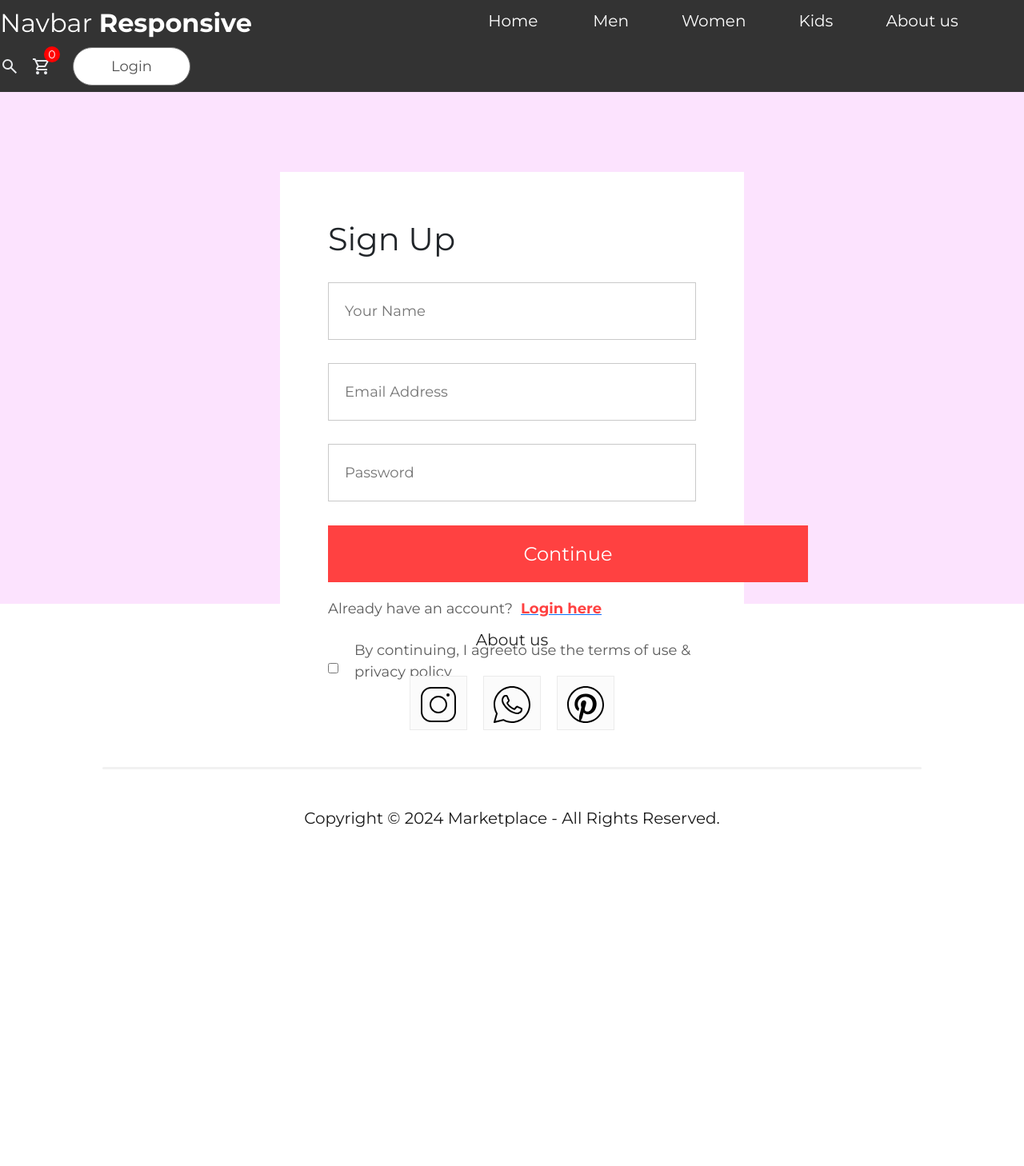
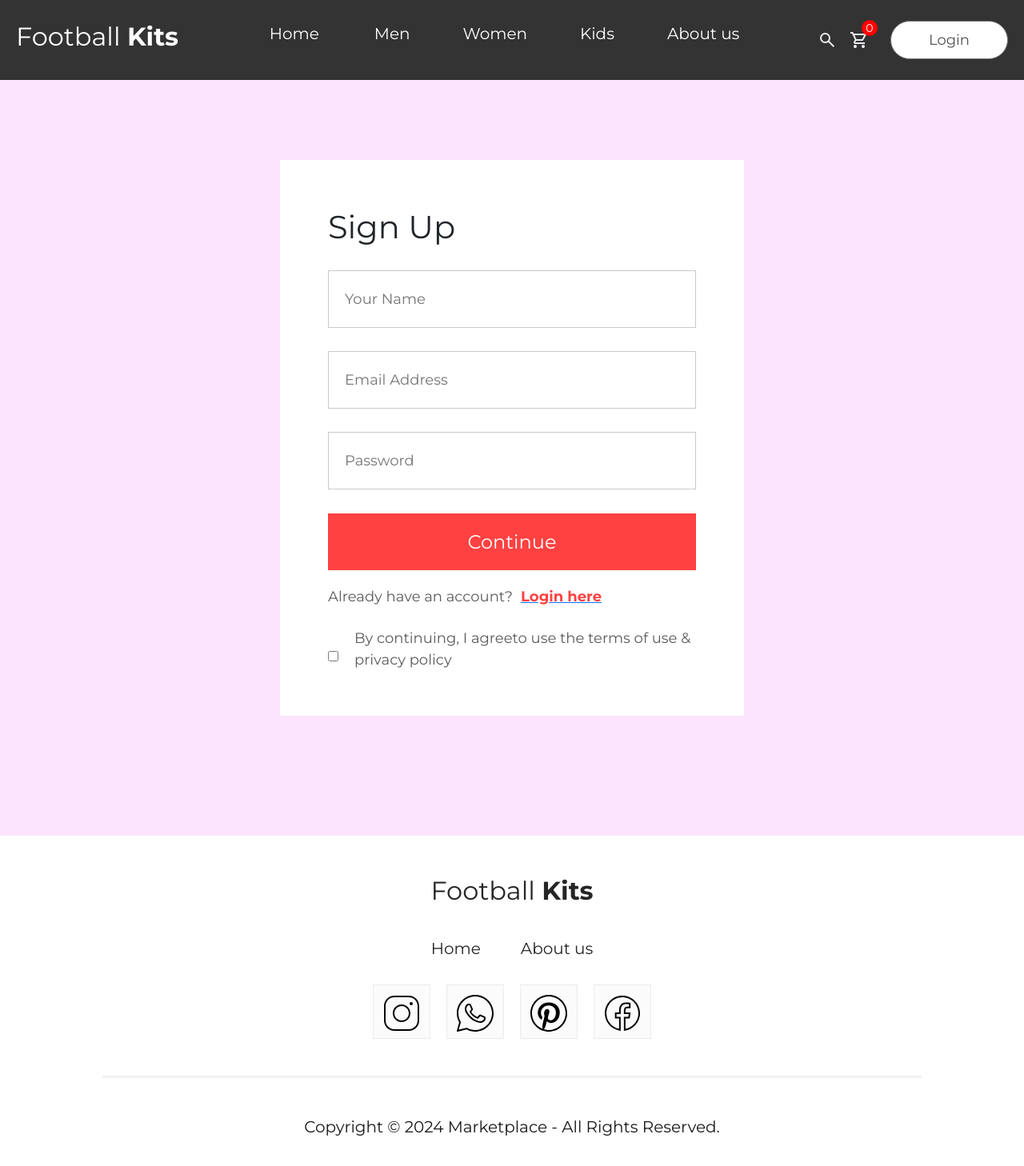
Before and after one commit to RoccoDellAmico/front-demo, a React (Vite) app in the folder proy_vite/client/marketplace/: page /signUp in a window 1280 px wide. Shown: the top 1458 px of the page at 80% size. Before the commit the page ends 1084 px from the top, so only its background shows below. Built offline with nearby package versions, Linux system fonts and the light colour scheme; no server answers.

Commit message:
arregle funcionalidades

```diff
--- a/proy_vite/client/marketplace/src/Pages/CSS/LogIn.css
+++ b/proy_vite/client/marketplace/src/Pages/CSS/LogIn.css
@@ -1,6 +1,6 @@
 .login{
     width: 100%;
-    height: 60vh;
+    height: auto;
     background: #fce3fe;
     padding-top: 100px;
     padding-bottom: 150px;
@@ -8,7 +8,7 @@
 
 .login-container{
     width: 580px;
-    height: 430px;
+    height: auto;
     background: white;
     margin: auto;
     padding: 40px 60px;
@@ -36,7 +36,7 @@
 }
 
 .login-container button {
-    width: 600px;
+    width: 100%;
     height: 71px;
     color: white;
     background: #ff4141;
--- a/proy_vite/client/marketplace/src/Pages/CSS/LoginSignup.css
+++ b/proy_vite/client/marketplace/src/Pages/CSS/LoginSignup.css
@@ -1,6 +1,6 @@
 .loginsignup{
     width: 100%;
-    height: 80vh;
+    height: auto;
     background: #fce3fe;
     padding-top: 100px;
     padding-bottom: 150px;
@@ -8,7 +8,7 @@
 
 .loginsignup-container{
     width: 580px;
-    height: 600px;
+    height: auto;
     background: white;
     margin: auto;
     padding: 40px 60px;
@@ -36,7 +36,7 @@
 }
 
 .loginsignup-container button {
-    width: 600px;
+    width: 100%;
     height: 71px;
     color: white;
     background: #ff4141;
--- a/proy_vite/client/marketplace/src/Pages/LoginSignup.jsx
+++ b/proy_vite/client/marketplace/src/Pages/LoginSignup.jsx
@@ -15,9 +15,7 @@ const LoginSignup =() => {
 
                 <Link to='/'> <button>Continue</button> </Link>
                 <p className="loginsignup-login">Already have an account?
-                    <div className="login-link">
-                        <Link to='/logIn'> <span>Login here</span> </Link>
-                    </div>
+                    <Link to='/logIn'> <span>Login here</span> </Link>
                 </p>
                 <div className="loginsignup-agree">
                     <input type="checkbox" name='' id='' />
--- a/proy_vite/client/marketplace/src/components/CartItems/CartItems.css
+++ b/proy_vite/client/marketplace/src/components/CartItems/CartItems.css
@@ -88,6 +88,8 @@
     padding-left: 20px;
     height: 58px;
     background: #eaeaea ;
+    display: flex;
+    flex-direction: row;
 }
 
 .cartitems-promobox input{
--- a/proy_vite/client/marketplace/src/components/CartItems/CartItems.jsx
+++ b/proy_vite/client/marketplace/src/components/CartItems/CartItems.jsx
@@ -43,7 +43,7 @@ const CartItems = () => {
                     <div>
                         <div className="cartitems-total-item">
                             <p>Subtotal</p>
-                            <p> ${getTotalCartAmount()} </p>
+                            <p> ${getTotalCartAmount().toFixed(2)} </p>
                         </div>
                         <hr />
                         <div className="cartitems-total-item">
@@ -53,7 +53,7 @@ const CartItems = () => {
                         <hr />
                         <div className="cartitems-total-item">
                             <h3>Total</h3>
-                            <h3> ${getTotalCartAmount()} </h3>
+                            <h3> ${getTotalCartAmount().toFixed(2)} </h3>
                         </div>
                     </div>
                     <Link to='/checkout'> <button>PROCEED TO CHECKOUT</button> </Link>
--- a/proy_vite/client/marketplace/src/components/Footer/Footer.css
+++ b/proy_vite/client/marketplace/src/components/Footer/Footer.css
@@ -7,6 +7,7 @@
     gap:30px;
     height: auto;
     font-family: 'Montserrat', sans-serif;
+    margin-top: 50px;
 }
 
 .footer-logo{
--- a/proy_vite/client/marketplace/src/components/Footer/Footer.jsx
+++ b/proy_vite/client/marketplace/src/components/Footer/Footer.jsx
@@ -5,25 +5,30 @@ import AboutUs from '../../Pages/AboutUs';
 import Instagram from '../../assets/instagram.svg';
 import WhatsApp from '../../assets/whatsapp.svg';
 import Pinterest from '../../assets/pinterest.svg';
+import Facebook from '../../assets/facebook.svg';
 
 const Footer = () => {
     return (
         <div className='footer'>
             <div className="footer-logo">
-                {/*<h2>Navbar <span>Responsive</span></h2> Comento esto del footer*/}
+                <h2>Football <span>Kits</span></h2>
             </div>
             <div className="footer-links">
+                <Link to='/'>Home</Link>
                 <Link to='/aboutUs'>About us</Link>
             </div>
             <div className='footer-social-icon'>
                 <div className="footer-icon-container">
-                    <img src={Instagram} alt="instagram-logo"/>
+                    <a href="https://www.instagram.com/uadeoficial/?hl=es" target='_blank'> <img src={Instagram} alt="instagram-logo"/> </a>
                 </div>
                 <div className="footer-icon-container">
-                    <img src={WhatsApp} alt="whatsApp-logo"/>
+                    <a href="https://api.whatsapp.com/send?phone=5491176625199" target='_blank'> <img src={WhatsApp} alt="whatsApp-logo"/> </a>
                 </div>
                 <div className="footer-icon-container">
-                    <img src={Pinterest} alt="pinterest-logo"/>
+                    <a href="https://es.pinterest.com/ideas/uade-universidad/900479367944/" target='_blank'> <img src={Pinterest} alt="pinterest-logo"/> </a>
+                </div>
+                <div className="footer-icon-container">
+                    <a href="https://www.facebook.com/UADEOficial/?locale=es_LA" target='_blank'> <img src={Facebook} alt="facebook-logo" /></a>
                 </div>
             </div>
             <div className="footer-copyright">
--- a/proy_vite/client/marketplace/src/components/Navbar/Navbar.jsx
+++ b/proy_vite/client/marketplace/src/components/Navbar/Navbar.jsx
@@ -23,7 +23,7 @@ const Navbar = () => {
     return(
         <div className='navbar'>
             <div className="left1">
-                <h2>Navbar <span>Responsive</span></h2>
+                <h2>Football <span>Kits</span></h2>
             </div>
 
             <ul className={`nav-menu ${clicked ? 'active' : ''}`}>
--- a/proy_vite/client/marketplace/src/components/Navbar/Navbar3.css
+++ b/proy_vite/client/marketplace/src/components/Navbar/Navbar3.css
@@ -1,9 +1,15 @@
+.left1{
+    margin-left: 20px;
+}
+
+
 .left1 h2 {
     font-weight: 400;
     color: white;
-    span{
-        font-weight: bold;
-    }
+}
+
+.left1 h2 span {
+    font-weight: bold;
 }
 
 .nav-menu {
@@ -44,6 +50,7 @@
     display: flex;
     align-items: center;
     justify-content: space-between; /* Cambiado para mejorar el espaciado */
+    height: 100px;
 }
 
 /* Estilos para mostrar/ocultar en pantallas pequeñas */
@@ -92,6 +99,7 @@
     align-items: center;
     gap: 1rem;
     cursor: pointer;
+    margin-right: 20px;
 }
 
 .nav-cart-count {
```
Also changed, not shown: proy_vite/client/marketplace/src/components/Navbar/NavbarEjemplo.css (added, +129 -0 lines), proy_vite/client/marketplace/src/components/Navbar/NavbarEjemplo.jsx (added, +62 -0 lines), proy_vite/client/marketplace/src/assets/facebook.svg (added).
